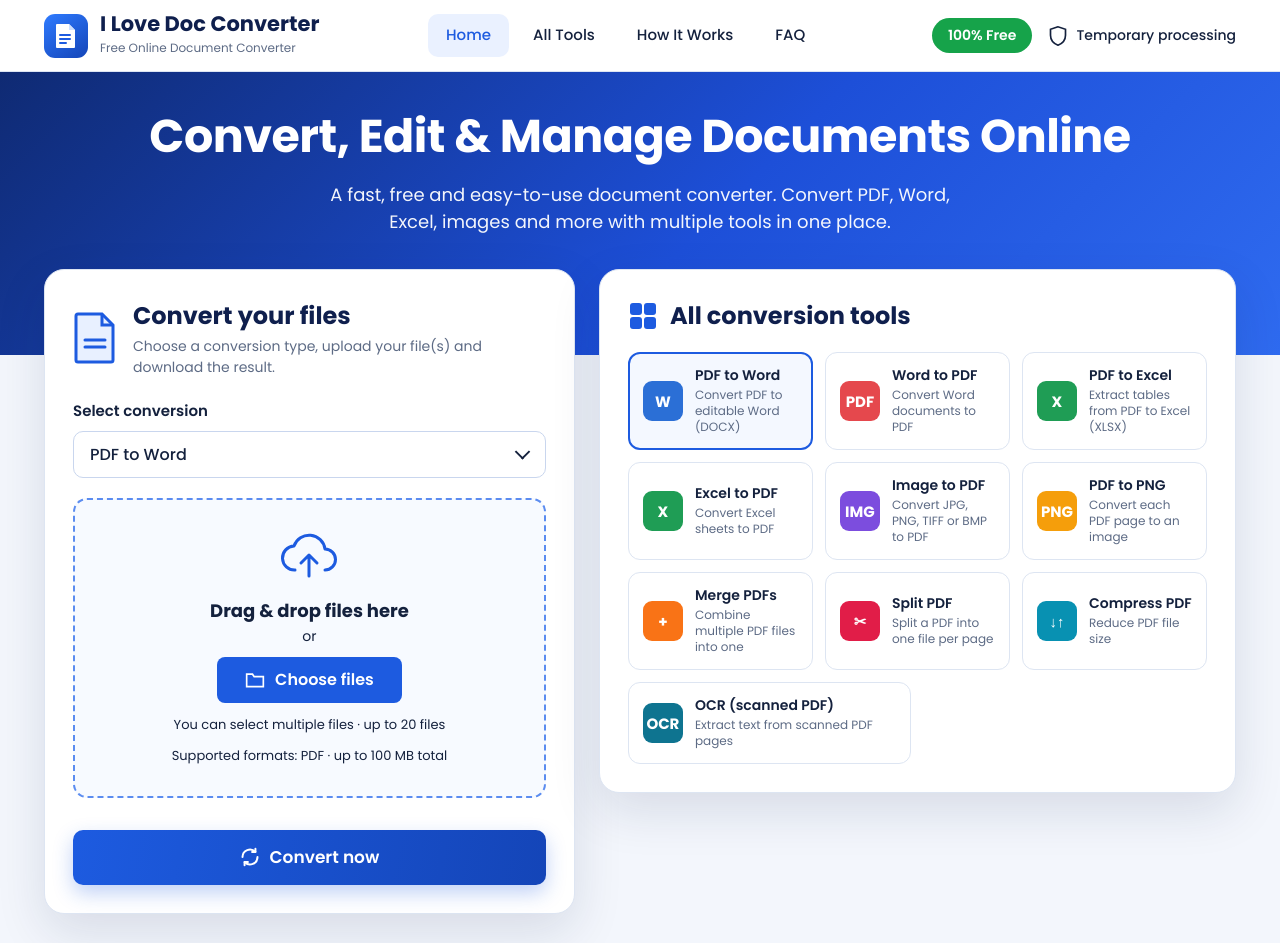
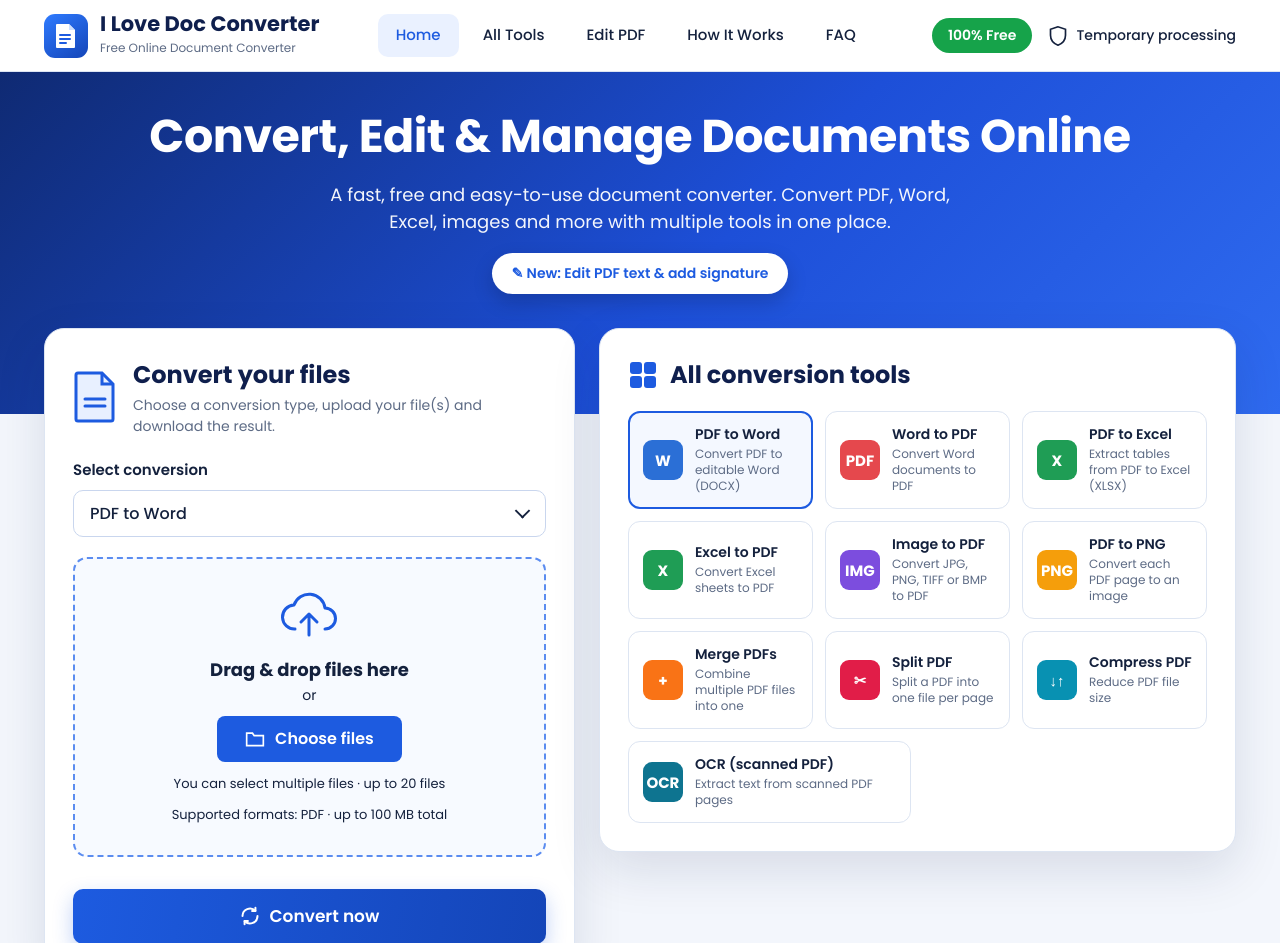
Before and after one commit to nehaneh7847-gif/I-love-doc-converter, a Flask app: page / in a window 1280 px wide. Shown: the top 943 px of the page. Run offline with Flask 3, Linux system fonts and the light colour scheme; some libraries are stand-ins or nearby versions.

Commit message:
Update index.html

```diff
--- a/templates/index.html
+++ b/templates/index.html
@@ -33,6 +33,7 @@ a{color:inherit;text-decoration:none}button{font:inherit}
 .hero{background:linear-gradient(135deg,#0f2a73 0%,#1d4fd8 55%,#2f6bf0 100%);color:#fff;text-align:center;padding:30px 20px 120px}
 .hero h1{margin:0 0 10px;font-size:clamp(28px,4.2vw,46px);font-weight:700;letter-spacing:-.5px}
 .hero p{margin:0 auto;max-width:640px;font-size:clamp(14px,1.6vw,18px);opacity:.95}
+.newbtn{display:inline-block;margin-top:18px;background:#fff;color:var(--blue);font-weight:600;font-size:14px;padding:10px 20px;border-radius:999px;box-shadow:0 8px 20px rgba(0,0,0,.18)}
 /* main layout */
 .wrap{max-width:1240px;margin:-86px auto 0;padding:0 24px;display:grid;grid-template-columns:5fr 6fr;gap:24px;align-items:start}
 .card{background:var(--card);border-radius:20px;border:1px solid var(--line);box-shadow:0 18px 50px rgba(15,31,77,.12);padding:28px}
@@ -100,13 +101,14 @@ footer b{color:#fff}
 <body>
 <header class="top"><div class="nav">
  <a class="brand" href="#"><span class="brand-mark"><svg width="24" height="26" viewBox="0 0 24 26" fill="none"><path d="M3 1h12l6 6v17a1 1 0 0 1-1 1H3a1 1 0 0 1-1-1V2a1 1 0 0 1 1-1z" fill="#fff"/><path d="M15 1v6h6" fill="#cfe0ff"/><path d="M6 12h10M6 16h10M6 20h6" stroke="#1d5be0" stroke-width="2" stroke-linecap="round"/></svg></span><span><b>I Love Doc Converter</b><small>Free Online Document Converter</small></span></a>
- <nav class="menu" aria-label="Main"><a class="on" href="#">Home</a><a href="#tools">All Tools</a><a href="#how">How It Works</a><a href="#faq">FAQ</a></nav>
+ <nav class="menu" aria-label="Main"><a class="on" href="#">Home</a><a href="#tools">All Tools</a><a href="/edit">Edit PDF</a><a href="#how">How It Works</a><a href="#faq">FAQ</a></nav>
  <div class="badges"><span class="pill">100% Free</span><span class="badge-s"><svg width="20" height="22" viewBox="0 0 24 26" fill="none" stroke="#14213d" stroke-width="2"><path d="M12 2 3 5v7c0 6 4 10 9 12 5-2 9-6 9-12V5z"/></svg>Temporary processing</span></div>
 </div></header>
 
 <section class="hero">
  <h1>Convert, Edit &amp; Manage Documents Online</h1>
  <p>A fast, free and easy-to-use document converter. Convert PDF, Word, Excel, images and more with multiple tools in one place.</p>
+ <a class="newbtn" href="/edit">✎ New: Edit PDF text &amp; add signature</a>
 </section>
 
 <main class="wrap" id="tools">
```
